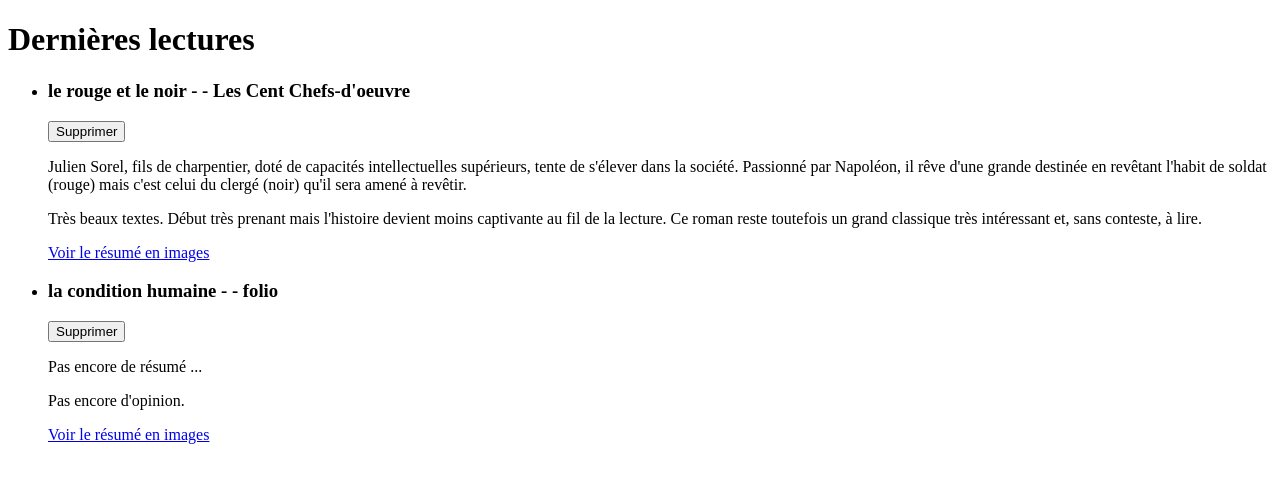
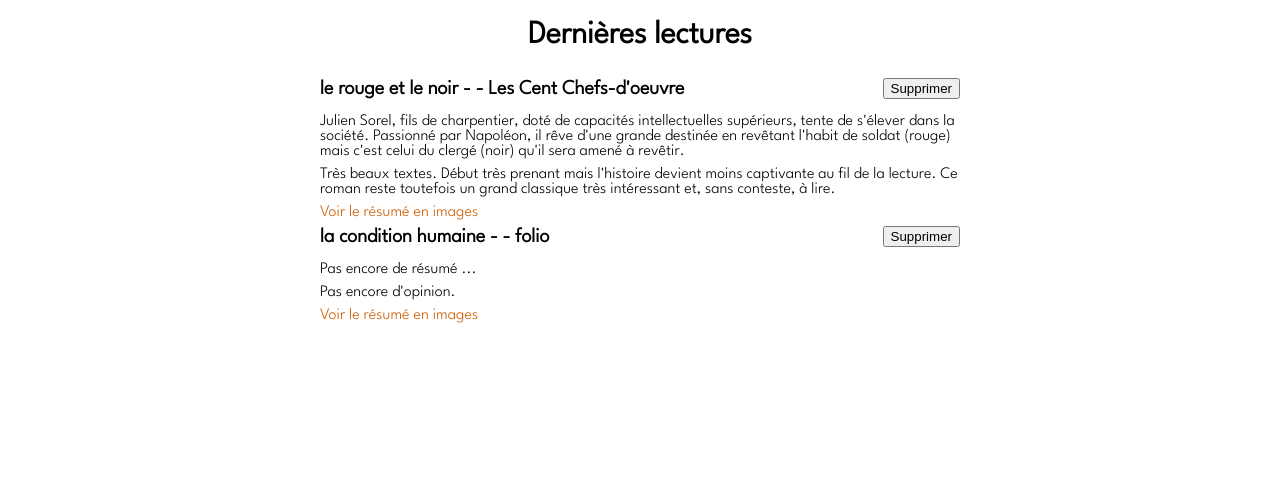
Before and after one commit to awebstyle/myBooks, a Vue app in the folder prj-cmp-01-starting-setup/: page / in a window 1280 px wide. Shown: the top 482 px of the page. Built offline with nearby package versions, Linux system fonts and the light colour scheme.

Commit message:
ajout composant storedResources + style
ajout du composant storedResources pour rendre le App.vue clean + ajout du style

```diff
--- a/prj-cmp-01-starting-setup/src/App.vue
+++ b/prj-cmp-01-starting-setup/src/App.vue
@@ -1,23 +1,16 @@
 <template>
     <h1>Dernières lectures</h1>
-    <ul>
-      <book-resource v-for="book in storedBooks" :key="book.id"
-        :title="book.title"
-        :author="book.author"
-        :edition="book.edition"
-        :summary="book.summary"
-        :opinion="book.opinion"
-        :link="book.link"
-      >
-      </book-resource>
-    </ul>
+    <stored-resources
+        :resources="storedBooks"
+    >
+    </stored-resources>
 </template>
 
 <script>
-    import BookResource from './components/books/BookResource.vue';
+    import StoredResources from './components/StoredResources.vue';
     export default {
         components: {
-            BookResource
+            StoredResources
         },
         data(){
             return {
@@ -45,3 +38,23 @@
         },
     }
 </script>
+
+<style>
+    @import url('https://fonts.googleapis.com/css2?family=League+Spartan:wght@200;300&display=swap');
+
+* {
+  box-sizing: border-box;
+}
+
+html {
+  font-family: 'League Spartan', sans-serif;
+}
+
+body {
+  margin: 0;
+}
+
+h1 {
+  text-align: center ;
+}
+</style>
--- /dev/null
+++ b/prj-cmp-01-starting-setup/src/components/StoredResources.vue
@@ -0,0 +1,33 @@
+<template>
+    <ul>
+      <book-resource v-for="book in resources" :key="book.id"
+        :title="book.title"
+        :author="book.author"
+        :edition="book.edition"
+        :summary="book.summary"
+        :opinion="book.opinion"
+        :link="book.link"
+      >
+      </book-resource>
+    </ul>
+</template>
+
+<script>
+    import BookResource from './books/BookResource.vue'
+    export default{
+        components: {
+            BookResource
+        },
+        props: ['resources']
+    }
+</script>
+
+<style scoped>
+    ul {
+        list-style: none;
+        margin: 0;
+        padding: 0;
+        margin: auto;
+        max-width: 40rem;
+    }
+</style>
--- a/prj-cmp-01-starting-setup/src/components/books/BookResource.vue
+++ b/prj-cmp-01-starting-setup/src/components/books/BookResource.vue
@@ -17,3 +17,37 @@
         props: ['title', 'auhtor', 'edition', 'summary', 'opinion', 'link']
     }
 </script>
+
+<style scoped>
+
+    li {
+    margin: auto;
+    max-width: 40rem;
+    }
+
+    header {
+    display: flex;
+    justify-content: space-between;
+    align-items: center;
+    }
+
+    h3 {
+    font-size: 1.25rem;
+    margin: 0.5rem 0;
+    }
+
+    p {
+    margin: 0.5rem 0;
+    }
+
+    a {
+    text-decoration: none;
+    color: #ce5c00;
+    }
+
+    a:hover,
+    a:active {
+    color: #c89300;
+    }
+
+</style>
```
